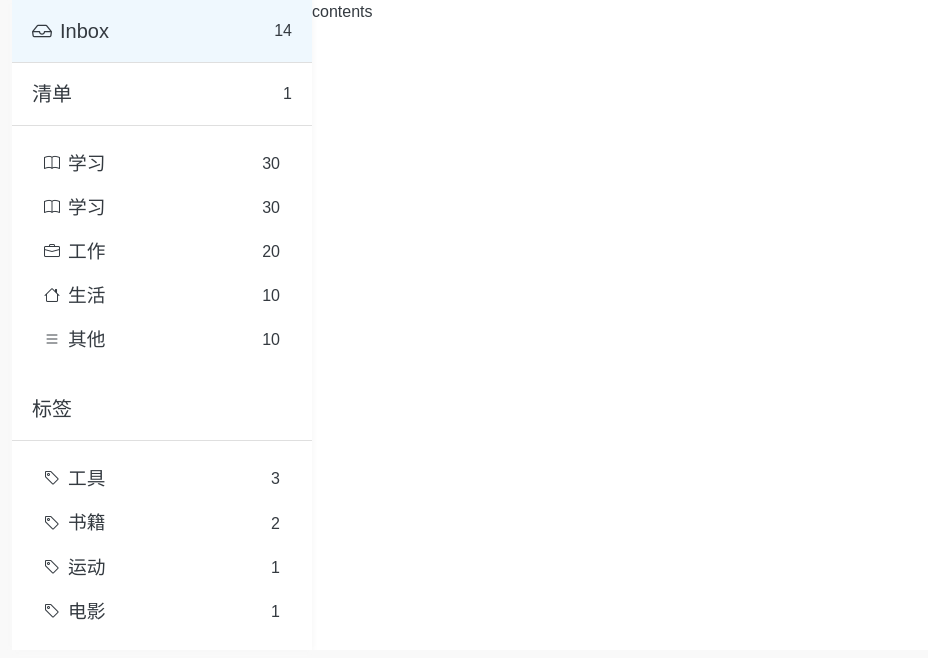
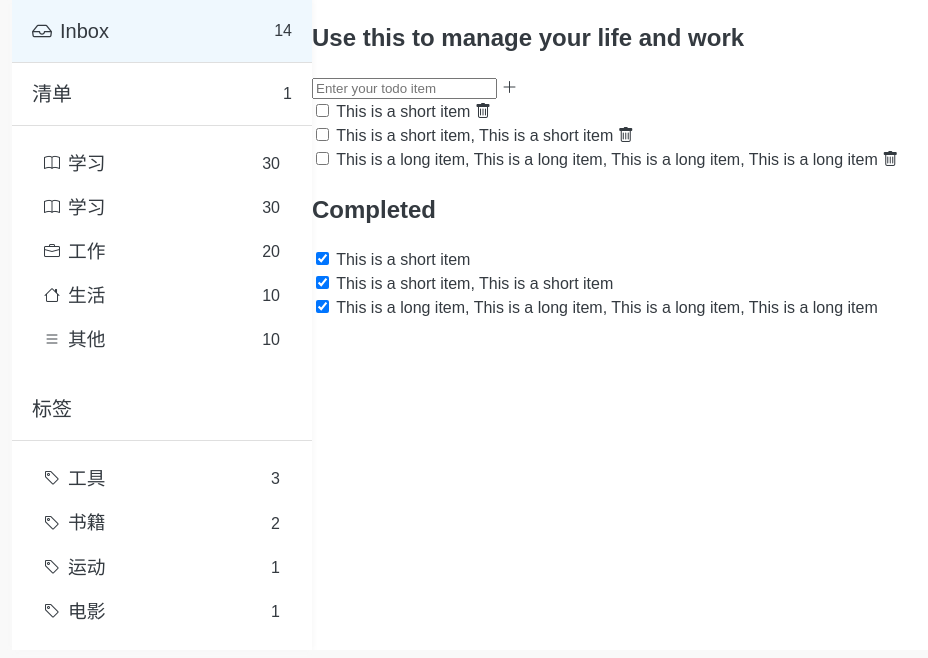
Before and after one commit to gtb-2023-xia-jingwen/assignment-html-css, a website: page public/index.html in a window 1280 px wide. Shown: the whole page, without its empty margins (128-1056 px from the left). Drawn offline with Linux system fonts and the light colour scheme.

Commit message:
[Jingwen Xia] feat: complete content html

```diff
--- a/public/index.html
+++ b/public/index.html
@@ -74,7 +74,49 @@
         </li>
       </ul>
     </aside>
-    <section class="contents">contents</section>
+    <section class="contents">
+      <h2>Use this to manage your life and work</h2>
+      <section class="input-item">
+        <input type="text" placeholder="Enter your todo item">
+        <i class="bi-plus-lg"></i>
+      </section>
+      <section class="todo-items">
+        <ul>
+          <li>
+            <input type="checkbox">
+            <label>This is a short item</label>
+            <i class="bi-trash"></i>
+          </li>
+          <li>
+            <input type="checkbox">
+            <label>This is a short item, This is a short item</label>
+            <i class="bi-trash"></i>
+          </li>
+
+          <li>
+            <input type="checkbox">
+            <label>This is a long item, This is a long item, This is a long item, This is a long item</label>
+            <i class="bi-trash"></i>
+          </li>
+        </ul>
+      </section>
+      <h2>Completed</h2>
+      <section class="completed-items">
+        <ul>
+          <li>
+            <input type="checkbox" checked>
+            <label>This is a short item</label>
+          </li>
+          <li>
+            <input type="checkbox" checked>
+            <label>This is a short item, This is a short item</label>
+          </li>
+          <li>
+            <input type="checkbox" checked>
+            <label>This is a long item, This is a long item, This is a long item, This is a long item</label>
+          </li>
+        </ul>
+    </section>
   </main>
   </body>
 </html>
```
